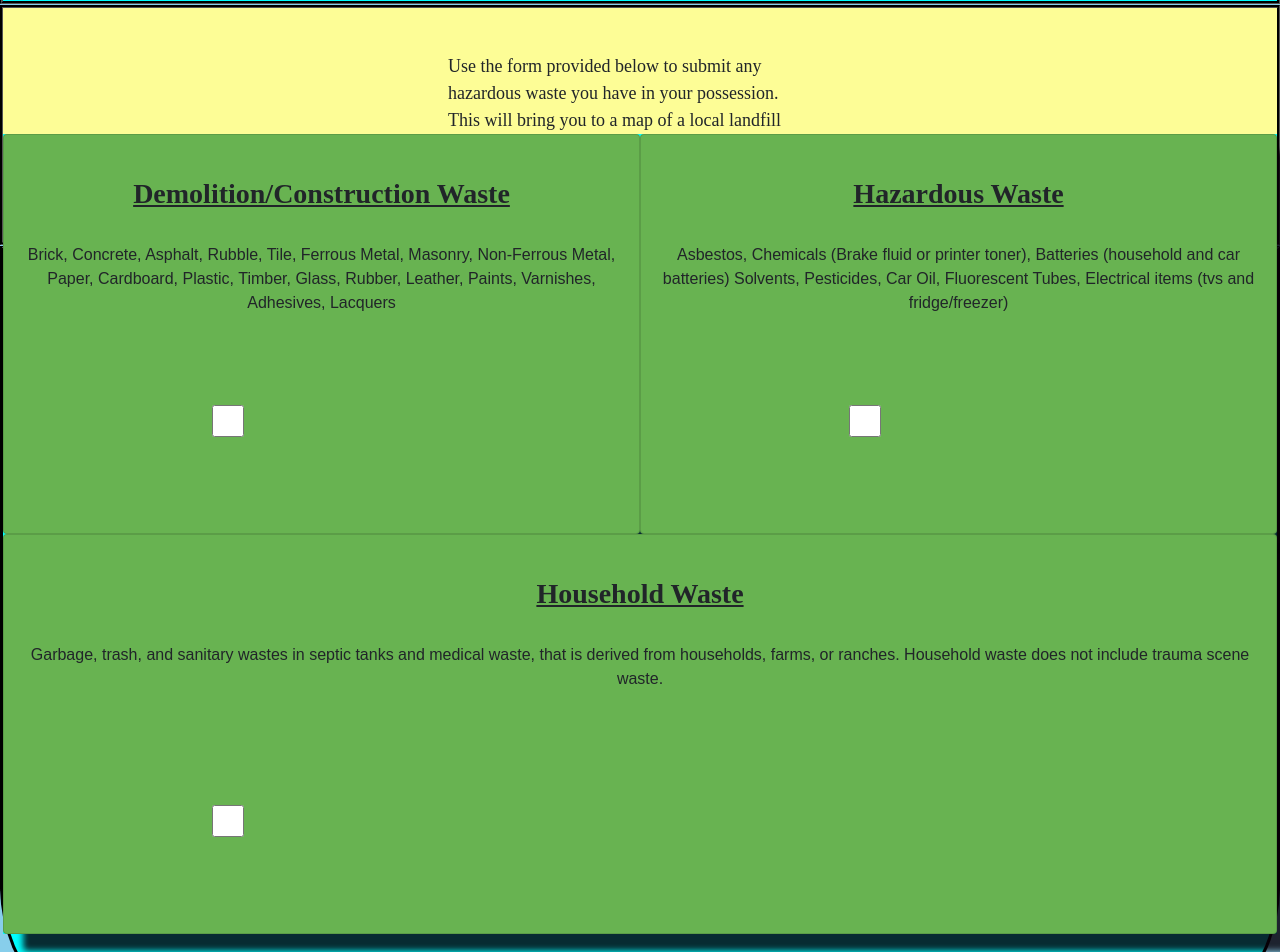
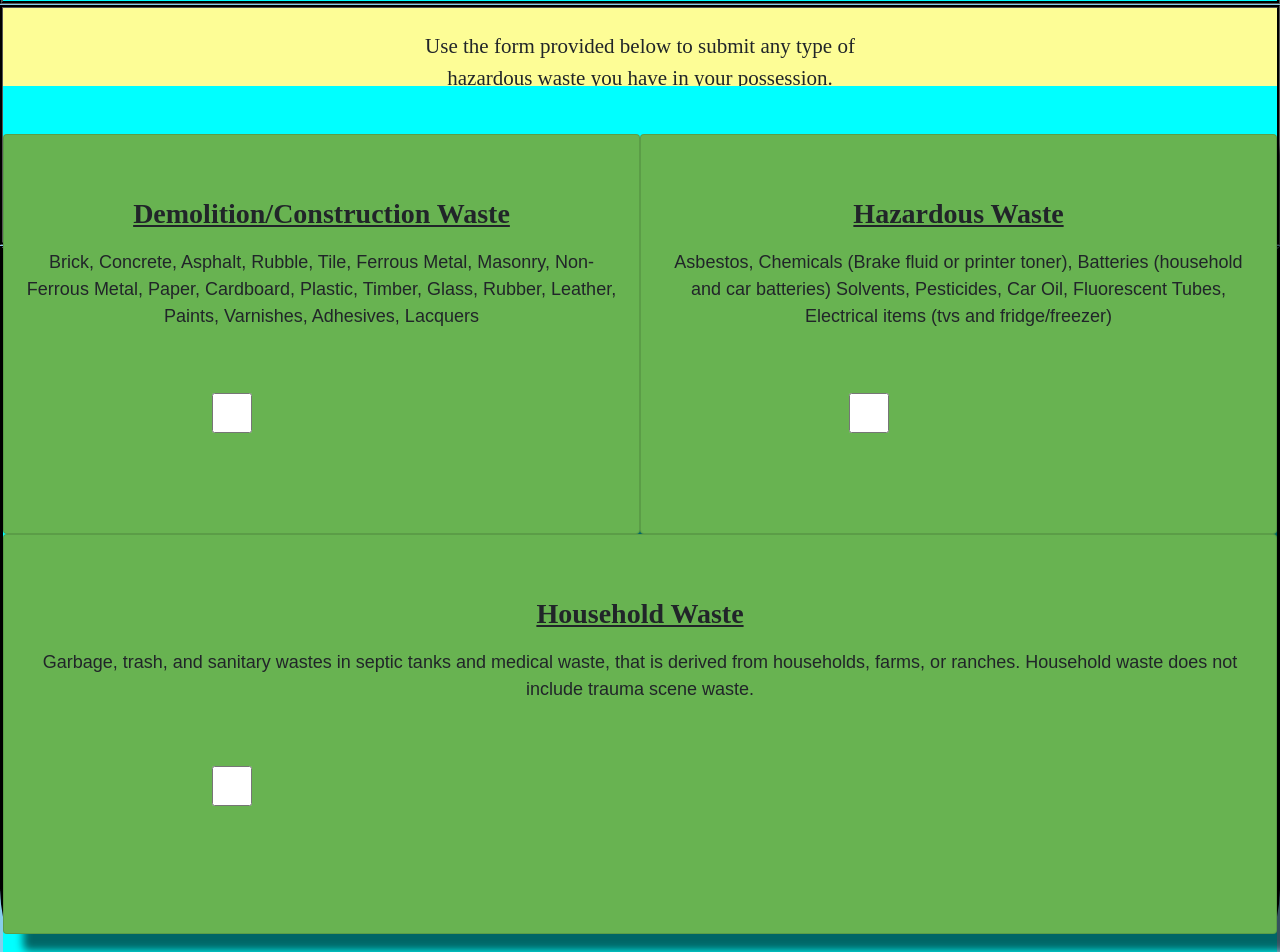
Before and after one commit to WasabiAddict/final-project, a React app: page /SubmissionForm in a window 1280 px wide. Shown: the part 380-1332 px from the top of the page. Built offline with nearby package versions, Linux system fonts and the light colour scheme.

Commit message:
fix styling in css

```diff
--- a/client/pages/SubmissionForm.jsx
+++ b/client/pages/SubmissionForm.jsx
@@ -78,12 +78,12 @@ const SubmissionForm = ({ env }) => {
                 <div id="text-id" className="text-area">
                     <section id="text-card" className="txtclass-card justify-content-center" style={{ height: "200px" }}>
                         <h4 id="text-title" className="card-title text-center"></h4>
-                        <p className="p-txt d-flex justify-content-center align-items-center" style={{ height: "200px" }}>
-                            Use the form provided below to submit any<br />
+                        <p className="p-txt d-flex justify-content-center align-items-center text-center" style={{ height: "180px" }}>
+                            Use the form provided below to submit any type of <br />
                             hazardous waste you have in your possession.<br />
-                            This will bring you to a map of a local landfill <br />
-                            or recycling center in the Jefferson County area that <br />
-                            is able to accept and dispose of that specific material.</p>
+                            This will bring you to a map of a local landfill or<br />
+                            recycling center in the Jefferson County, Alabama area that <br />
+                            will be able to accept and dispose of that specific material.</p>
                     </section>
                 </div>
             </div>
@@ -93,43 +93,49 @@ const SubmissionForm = ({ env }) => {
 
 
                 <div id="container-id"
-                    className="container d-flex justify-content-center">
+                    className="container-fluid">
                     <div className="row p-0">
                         <div className="col p-0">
-                            <section id="page-card" className="card justify-content-center" style={{ height: "400px" }}>
-                                <h3 id="card-title" className="card-title text-center">Demolition/Construction Waste</h3>
-                                <p className="card-body text-center ">Brick, Concrete, Asphalt, Rubble, Tile, Ferrous Metal, Masonry, Non-Ferrous Metal, Paper, Cardboard, Plastic, Timber, Glass, Rubber, Leather, Paints, Varnishes, Adhesives, Lacquers</p>
-                                <input className="check-box" id="check" type="checkbox" name="checkbox" />
-                            </section>
+                            <div id="page-card" className="card justify-content-center">
+                                <div className='card-body'>
+                                    <h3 id="card-title" className="card-title text-center">Demolition/Construction Waste</h3>
+                                    <p className="card-text text-center ">Brick, Concrete, Asphalt, Rubble, Tile, Ferrous Metal, Masonry, Non-Ferrous Metal, Paper, Cardboard, Plastic, Timber, Glass, Rubber, Leather, Paints, Varnishes, Adhesives, Lacquers</p>
+                                    <input className="check-box" id="check1" type="checkbox" name="checkbox" />
+                                </div>
+                            </div>
                         </div>
 
                         <div className="col p-0">
-                            <section id="page-card" className="card justify-content-center" style={{ height: "400px" }}>
-                                <h3 id="card-title" className="card-title text-center">Hazardous Waste</h3>
-                                <p className="card-body text-center ">Asbestos, Chemicals (Brake fluid or printer toner), Batteries (household and car batteries) Solvents, Pesticides, Car Oil, Fluorescent Tubes, Electrical items (tvs and fridge/freezer)</p>
-                                <input className="check-box" id="check" type="checkbox" name="checkbox" />
-                            </section>
+                            <div id="page-card" className="card justify-content-center" >
+                                <div className='card-body'>
+                                    <h3 id="card-title" className="card-title text-center">Hazardous Waste</h3>
+                                    <p className="card-text text-center ">Asbestos, Chemicals (Brake fluid or printer toner), Batteries (household and car batteries) Solvents, Pesticides, Car Oil, Fluorescent Tubes, Electrical items (tvs and fridge/freezer)</p>
+                                    <input className="check-box" id="check2" type="checkbox" name="checkbox" />
+                                </div>
+                            </div>
                         </div>
 
                         <div className="col p-0">
-                            <section id="page-card" className="card justify-content-center" style={{ height: "400px" }}>
-                                <h3 id="card-title" className="card-title text-center">Household Waste</h3>
-                                <p className="card-body text-center ">Garbage, trash, and sanitary wastes in septic tanks and medical waste, that is derived from households, farms, or ranches. Household waste does not include trauma scene waste.</p>
-                                <input className="check-box" id="check" type="checkbox" name="checkbox" />
-                            </section>
+                            <div id="page-card" className="card justify-content-center">
+                                <div className='card-body'>
+                                    <h3 id="card-title" className="card-title text-center">Household Waste</h3>
+                                    <p className="card-text text-center ">Garbage, trash, and sanitary wastes in septic tanks and medical waste, that is derived from households, farms, or ranches. Household waste does not include trauma scene waste.</p>
+                                    <input className="check-box" id="check3" type="checkbox" name="checkbox" />
+                                </div>
+                            </div>
+                        </div>
+                    </div>
+
+                    <div className="row button-style p-0">
+                        <div className='group-btn' id='group-id'>
+                            <input type='submit' value='Submit' className='btn submitbtn' />
+                            <button className='btn cancelbtn' onClick={handleCancel}>
+                                Cancel
+                            </button>
                         </div>
                     </div>
                 </div>
-
-                <div className='group-btn'>
-                    <input type='submit' value='Submit' className='btn submitbtn' />
-                    <button className='btn cancelbtn' onClick={handleCancel}>
-                        Cancel
-                    </button>
-                </div>
             </form>
-
-
         </>
     );
 };
--- a/client/submission.css
+++ b/client/submission.css
@@ -2,10 +2,11 @@ body {
   background-color: #87ceeb !important;
 }
 
-#check {
-  padding: 0;
-  width: 28em;
-  height: 2em;
+
+.check-box {
+  padding-top: 4em;
+  width: 26em;
+  height: 2.5em;
   margin-bottom: 6em;
   cursor: pointer;
 }
@@ -25,7 +26,7 @@ body {
 
 .p-txt {
   font-family: "Times New Roman", Times, serif;
-  font-size: large;
+  font-size: 21px;
   cursor: pointer;
 }
 
@@ -35,6 +36,13 @@ body {
   font-family: "Times New Roman", Times, serif !important;
   font-weight: 800 !important;
 }
+
+
+.card-text {
+  margin-top: 1em;
+    margin-bottom: 3.5em;
+    font-size: large;
+  }
 
 
 #submission-id {
@@ -47,14 +55,22 @@ body {
   display: flex !important;
   justify-content: center !important;
   align-items: center !important;
-  padding-top: 6em;
+  padding-top: 9em;
   margin-bottom: 10em;
   height: 800px;
 }
 
+.button-style {
+  margin-top: 5em;
+}
+
 #container-id {
-  margin-top: 2rem;
+  display: flex;
+  flex-direction: column;
+  align-items: center;
+  margin-top: 3em;
   margin-bottom: 17rem;
+  padding-top: 3em;
   background-color: cyan;
   max-width: 1350px !important;
 }
@@ -74,7 +90,7 @@ body {
 .h1, h1 {
   font-family: "Times New Roman", Times, serif !important;
   font-weight: 800 !important;
-  font-size: 3.1em !important;
+  font-size: 3.3em !important;
 }
 
 .card-body {
@@ -83,11 +99,15 @@ body {
 
 #page-card {
   background-color: #68b351;
-  -webkit-box-shadow: 20px 17px 6px 0px rgba(8,0,8,0.83);
-  -moz-box-shadow: 20px 17px 6px 0px rgba(8,0,8,0.83);
-  box-shadow: 20px 17px 6px 0px rgba(8,0,8,0.83);
+  height: 400px;
+  -webkit-box-shadow: 21px 16px 9px 1px rgba(0,0,0,0.6);
+  -moz-box-shadow: 21px 16px 9px 1px rgba(0,0,0,0.6);
+  box-shadow: 21px 16px 9px 1px rgba(0,0,0,0.6);
 }
 
+#group-id {
+  margin-top: 2em;
+}
 
 .group-btn .btn {
   background-color: #68b351;
```
Also changed, not shown: 2 other files (tests, documents, lock files or other folders).
